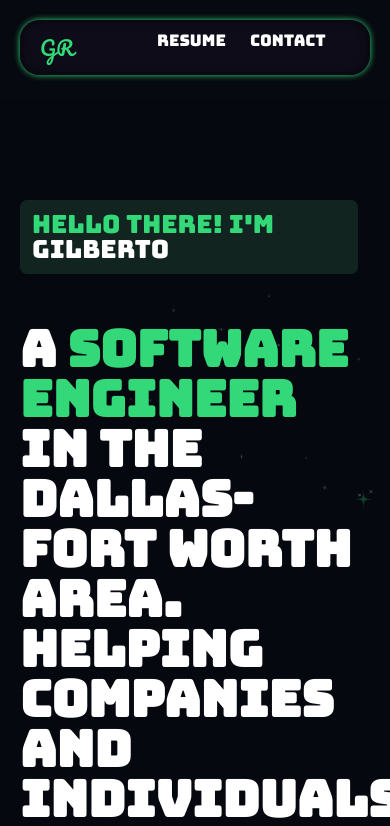
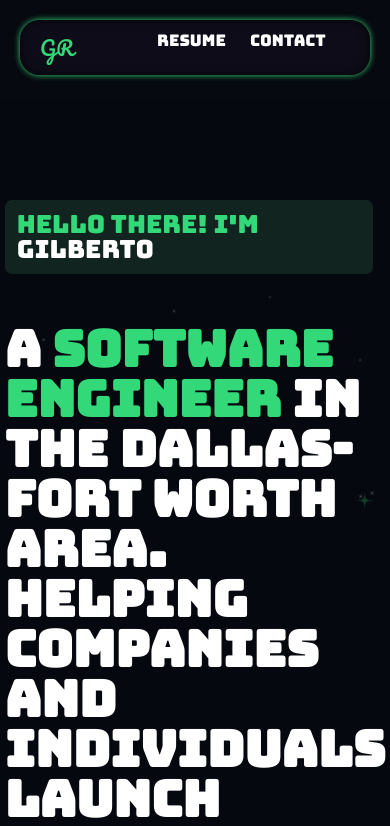
Before and after one commit to GilbertoRod/portfolioWebsite, a React (Create React App) app: page / in a window 390 px wide. Shown: the top 826 px of the page. Built offline with nearby package versions, Linux system fonts and the light colour scheme; a web font is replaced by a local one.

Commit message:
quick fix

```diff
--- a/src/components/styles/Hero.css
+++ b/src/components/styles/Hero.css
@@ -71,14 +71,15 @@
     object-fit: contain;
     max-height:375px;
 }
-@media screen and (max-width:1076px) {
+@media screen and (max-width:1227px) {
     .intro{
         margin-right: 0px;
     }
     .hero-container{
-      flex-direction:column;
-      height: auto;
-      padding-left: 20px;
-      padding-right: 20px;
+        flex-direction:column;
+        height: auto;
+        align-items: center;
+        padding-left: 20px;
+        padding-right: 20px;
     }
   }
--- a/src/components/styles/Navbar.css
+++ b/src/components/styles/Navbar.css
@@ -49,6 +49,26 @@
   font-family: Bungee, Poetsen One;
 
 }
+li:hover{
+  text-decoration: underline;
+  text-decoration-color: #33d978;
+  text-decoration-thickness: 3px;
+  animation: activeHover .15s;
+}
+@keyframes activeHover{
+  0%{
+    text-decoration: underline;
+    text-decoration-color: #33d97800;
+    text-decoration-thickness: 0px;
+  }
+  100%{
+    text-decoration: underline;
+    text-decoration-color: #33d978;
+    text-decoration-thickness: 3px;
+  }
+}
+
+
 
 @media screen and (max-width:1060px){
   .nav-container{
```
